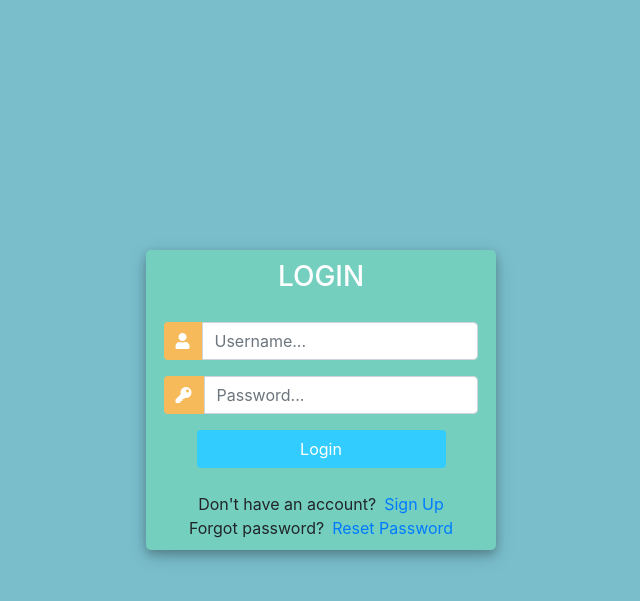
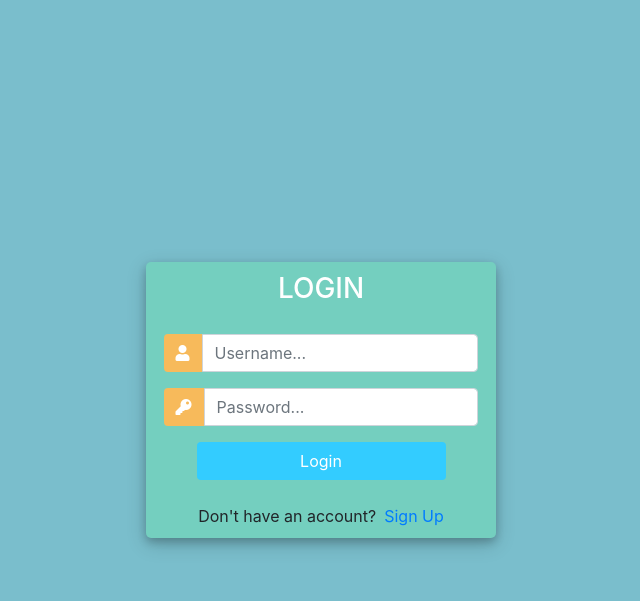
Before and after one commit to elfphabet621/Midterm_SE, a Django app: page /login/ in a window 1280 px wide. Shown: the top 601 px of the page, without its empty margins (319-959 px from the left). Run offline with Django 4.2, Linux system fonts and the light colour scheme; some libraries are stand-ins or nearby versions.

Commit message:
Revert "Reset password Email"
This reverts commit bfa5df835d39574fee04ab0f0ef9ff9be7c397b1.

```diff
--- a/crm/accounts/templates/accounts/login.html
+++ b/crm/accounts/templates/accounts/login.html
@@ -114,9 +114,6 @@
 					<div class="d-flex justify-content-center links">
 						Don't have an account? <a href="{% url 'register' %}" class="ml-2">Sign Up</a>
 					</div>
-					<div class="d-flex justify-content-center links">
-						Forgot password? <a href="{% url 'reset_password' %}" class="ml-2">Reset Password</a>
-					</div>
 
 				</div>
 			</div>
--- a/crm/accounts/templates/accounts/password_reset_done.html
+++ /dev/null
@@ -1,5 +0,0 @@
-<h3>Password reset complete</h3>
-
-<p>Your password has been set. You may go ahead and log in now.</p>
-
-<a href="{% url 'login' %}">Log in</a>
--- a/crm/accounts/templates/accounts/password_reset_sent.html
+++ /dev/null
@@ -1,5 +0,0 @@
-<h3>Password reset sent</h3>
-
-<p>We've emiled you instructions for setting your password, if an account exists with the email you entered. You should receive them shortly.</p>
-
-<p>If you don't receive an email, please make sure you've entered the address you registered with, and check your spam foler</p>
--- a/crm/accounts/urls.py
+++ b/crm/accounts/urls.py
@@ -21,20 +21,6 @@ urlpatterns = [
     path('update_order/<str:pk>', views.updateOrder, name='update_order'),
     path('delete_order/<str:pk>', views.deleteOrder, name='delete_order'),
 
-    path('reset_password/',
-        auth_views.PasswordResetView.as_view(template_name="accounts/password_reset.html"),
-        name='reset_password'),
-
-    path('reset_password_sent/',
-        auth_views.PasswordResetDoneView.as_view(template_name="accounts/password_reset_sent.html"),
-        name='password_reset_done'),
-
-    path('reset/<uidb64>/<token>/',
-        auth_views.PasswordResetConfirmView.as_view(template_name="accounts/password_reset_form.html") ,
-        name='password_reset_confirm'),
-
-    path('reset_password_complete/',
-        auth_views.PasswordResetCompleteView.as_view(template_name="accounts/password_reset_done.html"),
-        name='password_reset_complete'),
+    path('reset_password/', auth_views.PasswordResetView, name='reset_password'),
 
 ]
```
Also changed, not shown: crm/accounts/templates/accounts/password_reset.html (deleted, +0 -9 lines), crm/accounts/templates/accounts/password_reset_form.html (deleted, +0 -9 lines), crm/crm/settings.py (+0 -9 lines), crm/db.sqlite3.
